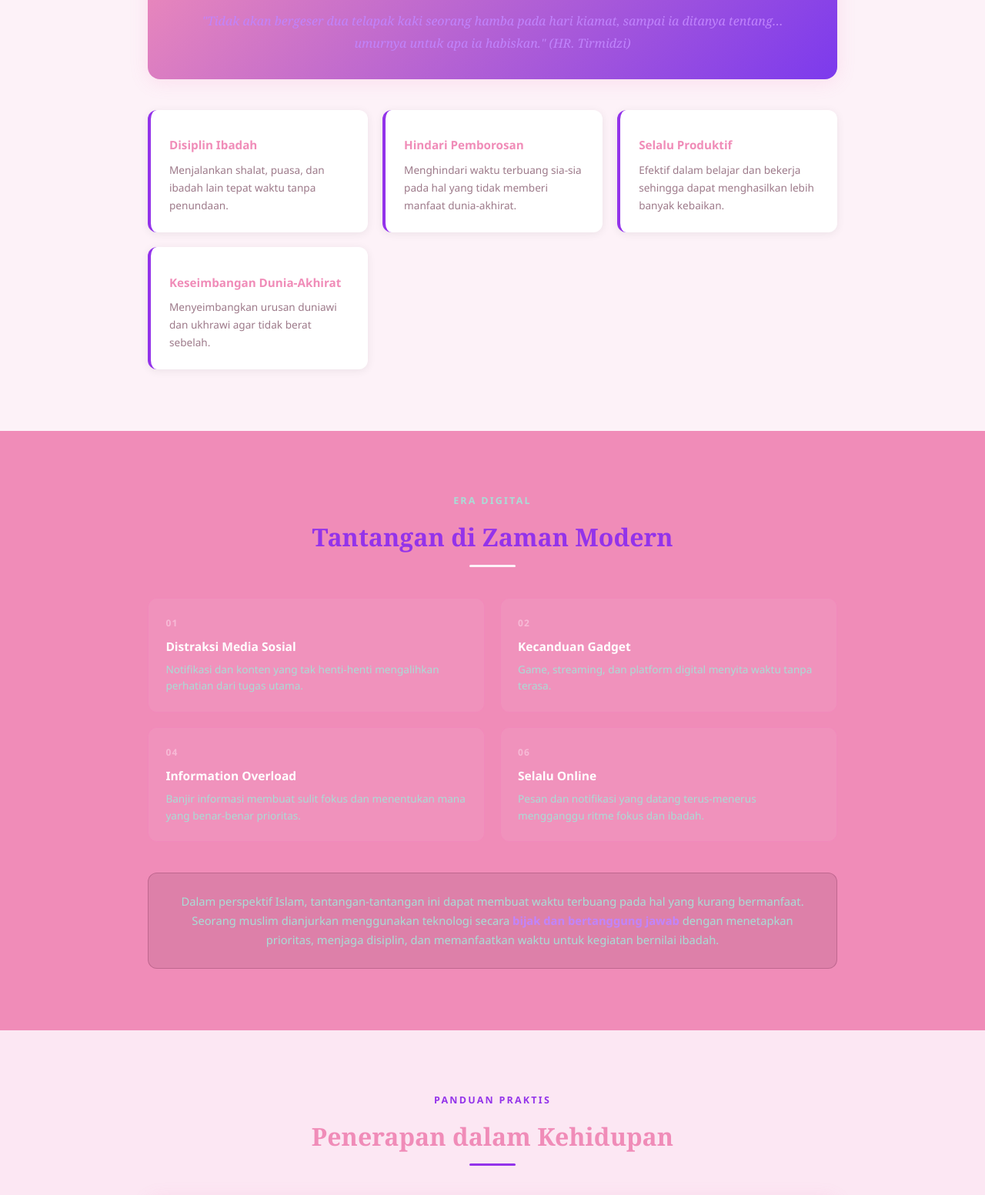
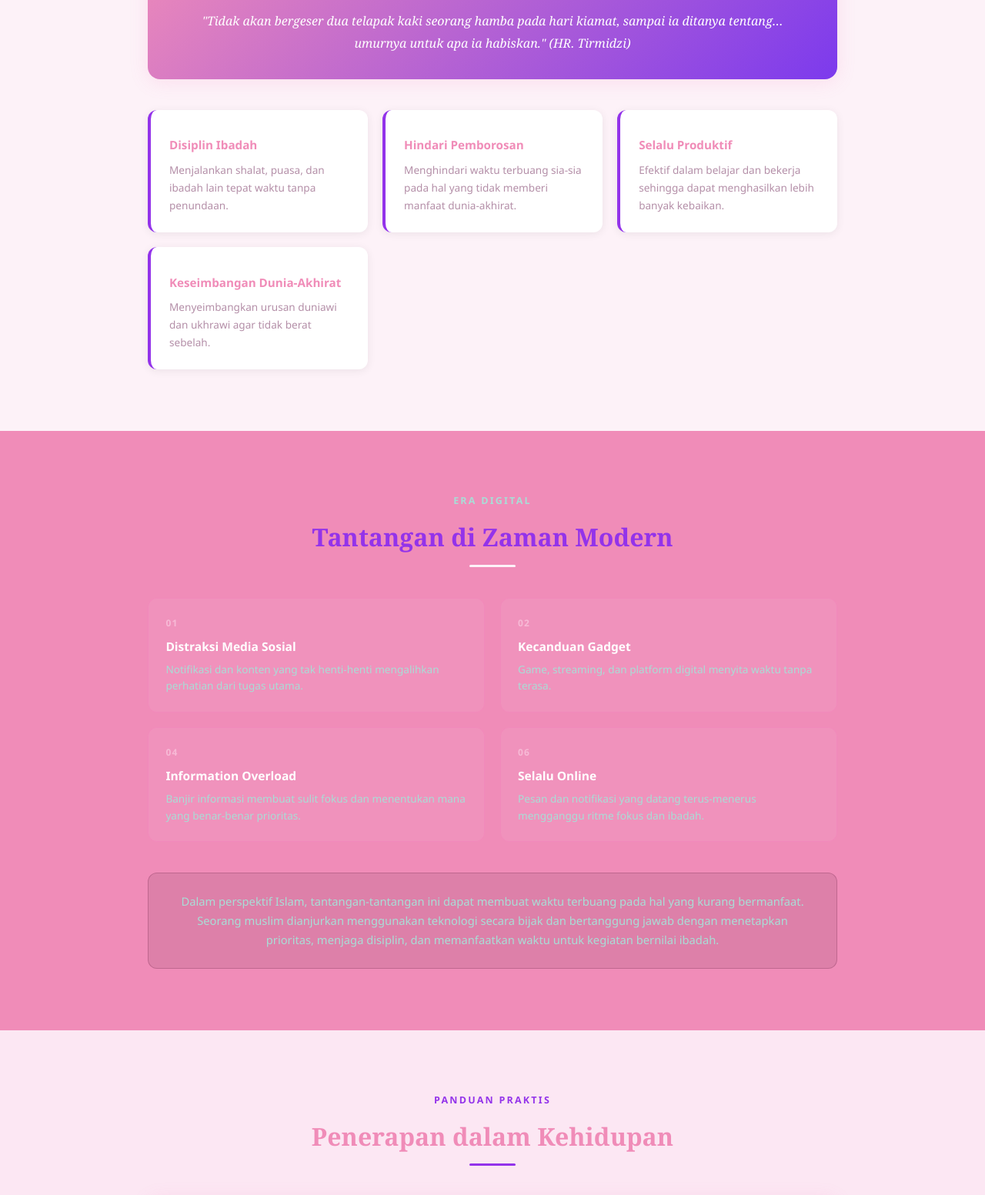
Before and after one commit to seopheea/Website_Manajemen-Waktu-Islami, a plain HTML site: page index.html in a window 1280 px wide. Shown: the part 1247-2800 px from the top of the page at 77% size. Drawn offline with Linux system fonts and the light colour scheme.

Commit message:
Update Website Agama

```diff
--- a/index.html
+++ b/index.html
@@ -18,7 +18,7 @@
       --white:        #ffffff;
       --text-dark:    #500724;
       --text-mid:     #4A4066;
-      --text-soft:    #9D7A8A;
+      --text-soft:    #B48FA8;
       --shadow:       0 4px 24px rgba(244,114,182,0.15);
     }
     html { scroll-behavior: smooth; }
@@ -188,7 +188,7 @@
     .urgensi-intro .quran-ref {
       margin-top: 1rem;
       font-family: Georgia, serif;
-      color: var(--gold-light); font-size: 1rem; font-style: italic;
+      color: #ffffff; font-size: 1rem; font-style: italic;
     }
     .urgensi-grid {
       display: grid; grid-template-columns: repeat(3, 1fr); gap: 1.2rem;
@@ -428,7 +428,7 @@
   ══════════════════════════════════ -->
   <section id="home">
     <div class="hero">
-      <h1>Manajemen<br><span>Waktu Islami</span></h1>
+      <h1>Manajemen<br><span>Waktu Islam</span></h1>
       <p class="hero-sub">Mengatur waktu bukan sekadar produktivitas tetapi ibadah dan amanah dari Allah</p>
       <div class="hero-badges">
         <span class="badge">Berbasis Al-Qur'an & Sunnah</span>
@@ -539,7 +539,7 @@
 
       <div class="tantangan-footer">
         <p>
-          Dalam perspektif Islam, tantangan-tantangan ini dapat membuat waktu terbuang pada hal yang kurang bermanfaat. Seorang muslim dianjurkan menggunakan teknologi secara <strong>bijak dan bertanggung jawab</strong> dengan menetapkan prioritas, menjaga disiplin, dan memanfaatkan waktu untuk kegiatan bernilai ibadah.
+          Dalam perspektif Islam, tantangan-tantangan ini dapat membuat waktu terbuang pada hal yang kurang bermanfaat. Seorang muslim dianjurkan menggunakan teknologi secara bijak dan bertanggung jawab dengan menetapkan prioritas, menjaga disiplin, dan memanfaatkan waktu untuk kegiatan bernilai ibadah.
         </p>
       </div>
     </div>
```
